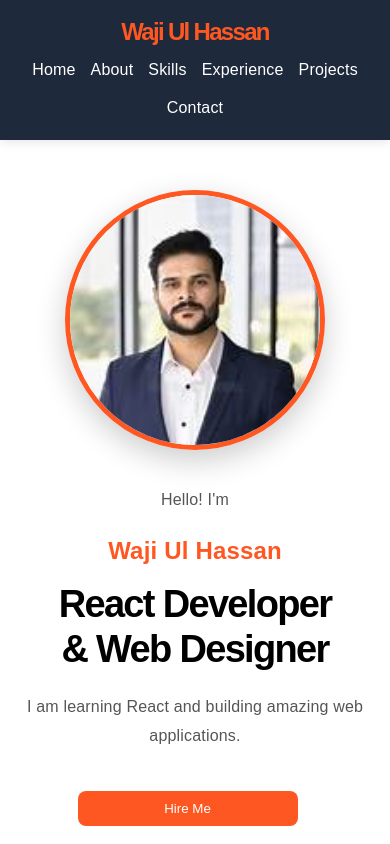
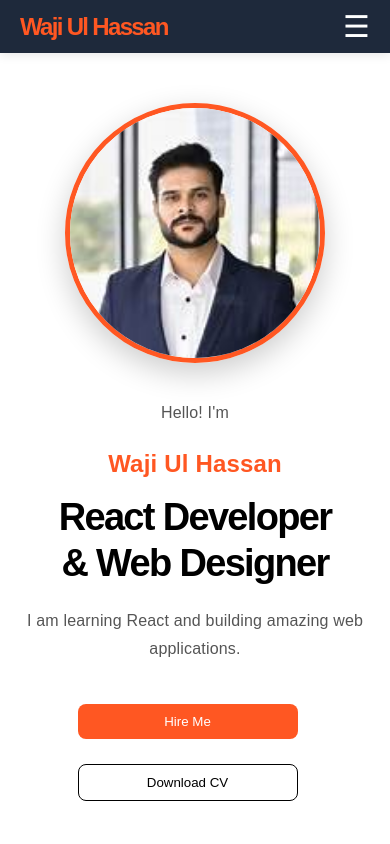
Before and after one commit to Waji-Ul-Hassan72/port-react, a React (Vite) app: page / in a window 390 px wide. Shown: the top 844 px of the page. Built offline with nearby package versions, Linux system fonts and the light colour scheme.

Commit message:
Humburger Icon and Updated portfolio

```diff
--- a/src/App.css
+++ b/src/App.css
@@ -4,8 +4,6 @@ body {
   font-family: Arial, sans-serif;
   background: linear-gradient(to right, #f4f4f4, #e5e7eb);
 }
-
-
 
 header {
   background-color: #1e293b;
@@ -848,16 +846,37 @@ button:hover {
 }
 
 }
-/* ================= MOBILE RESPONSIVE ================= */
+
 
 @media (max-width:768px){
 
-/* Header */
+
+@media (max-width:768px){
 
 header{
-    flex-direction:column;
-    padding:20px;
-    text-align:center;
+    display:flex;
+    justify-content:space-between;
+    align-items:center;
+    flex-direction:row;   /* Important */
+    padding:15px 20px;
+    position:sticky;
+    top:0;
+    background:#1e293b;
+    z-index:1000;
+}
+
+header h1{
+    font-size:22px;
+    margin:0;
+}
+
+.menu-icon{
+    display:block;
+    font-size:30px;
+    cursor:pointer;
+    color:white;
+}
+
 }
 
 header h1{
@@ -865,13 +884,29 @@ header h1{
 }
 
 .nav-links{
-    flex-wrap:wrap;
-    justify-content:center;
-    gap:15px;
-    margin-top:15px;
+    position:absolute;
+    top:100%;
+    right:15px;
+    width:220px;
+
+    background:#1e293b;
+
+    display:flex;
+    flex-direction:column;
+    align-items:center;
+    gap:18px;
+
+    padding:20px;
+
+    border-radius:18px;   /* Rounded corners */
+
+    box-shadow:0 10px 30px rgba(0,0,0,0.3);
+
+    opacity:0;
+    visibility:hidden;
+    transform:translateY(-10px);
+    transition:0.3s ease;
 }
-
-/* Hero */
 
 .hero{
     flex-direction:column-reverse;
@@ -907,7 +942,6 @@ header h1{
     margin-bottom:30px;
 }
 
-/* About */
 
 .about{
     padding:70px 20px;
@@ -926,8 +960,6 @@ header h1{
 .about-left h2{
     font-size:36px;
 }
-
-/* Skills */
 
 .skills{
     padding:70px 20px;
@@ -950,7 +982,6 @@ header h1{
     font-size:14px;
 }
 
-/* Experience */
 
 .experience{
     padding:70px 20px;
@@ -976,7 +1007,7 @@ header h1{
     font-size:22px;
 }
 
-/* Projects */
+
 
 .projects{
     padding:70px 20px;
@@ -1004,7 +1035,6 @@ header h1{
 .project-info{
     padding:25px;
 }
-
 .project-buttons{
     flex-direction:column;
 }
@@ -1012,8 +1042,6 @@ header h1{
 .project-buttons button{
     width:100%;
 }
-
-/* Contact */
 
 .contact{
     padding:70px 20px;
@@ -1040,7 +1068,6 @@ header h1{
     width:100%;
 }
 
-/* Footer */
 
 .footer{
     padding:60px 20px 20px;
@@ -1076,3 +1103,61 @@ header h1{
 }
 
 }
+
+
+.menu-icon{
+    display:none;
+    font-size:30px;
+    cursor:pointer;
+    color:white;
+    z-index:1001;
+}
+
+@media (max-width:768px){
+
+header{
+    position:sticky;
+    top:0;
+    display:flex;
+    justify-content:space-between;
+    align-items:center;
+    padding:15px 20px;
+    z-index:1000;
+}
+
+.menu-icon{
+    display:block;
+}
+
+.nav-links{
+    position:absolute;
+    top:100%;
+    left:0;
+    width:100%;
+    background:#1e293b;
+
+    display:flex;
+    flex-direction:column;
+    align-items:center;
+    gap:20px;
+
+    padding:20px 0;
+
+    opacity:0;
+    visibility:hidden;
+    transform:translateY(-10px);
+    transition:0.3s ease;
+}
+
+.nav-links.active{
+    opacity:1;
+    visibility:visible;
+    transform:translateY(0);
+}
+
+.nav-links a{
+    color:white;
+    font-size:18px;
+}
+
+}
--- a/src/Header.jsx
+++ b/src/Header.jsx
@@ -1,12 +1,22 @@
+import { useState } from "react";
+
 function Header() {
+  const [menuOpen, setMenuOpen] = useState(false);
+
   return (
     <header>
       <h1>Waji Ul Hassan</h1>
 
-      <nav className="nav-links">
+      <div
+        className="menu-icon"
+        onClick={() => setMenuOpen(!menuOpen)}
+      >
+        ☰
+      </div>
+
+      <nav className={menuOpen ? "nav-links active" : "nav-links"}>
         <a href="#">Home</a>
-       <a href="#about">About</a>
-
+        <a href="#about">About</a>
         <a href="#skills">Skills</a>
         <a href="#experience">Experience</a>
         <a href="#projects">Projects</a>
--- a/src/Projects.jsx
+++ b/src/Projects.jsx
@@ -6,7 +6,7 @@ function Projects() {
         <h2>Featured Projects</h2>
       </div>
 
-      {/* ================= PlantCare Pro ================= */}
+
 
       <div className="project">
 
```
